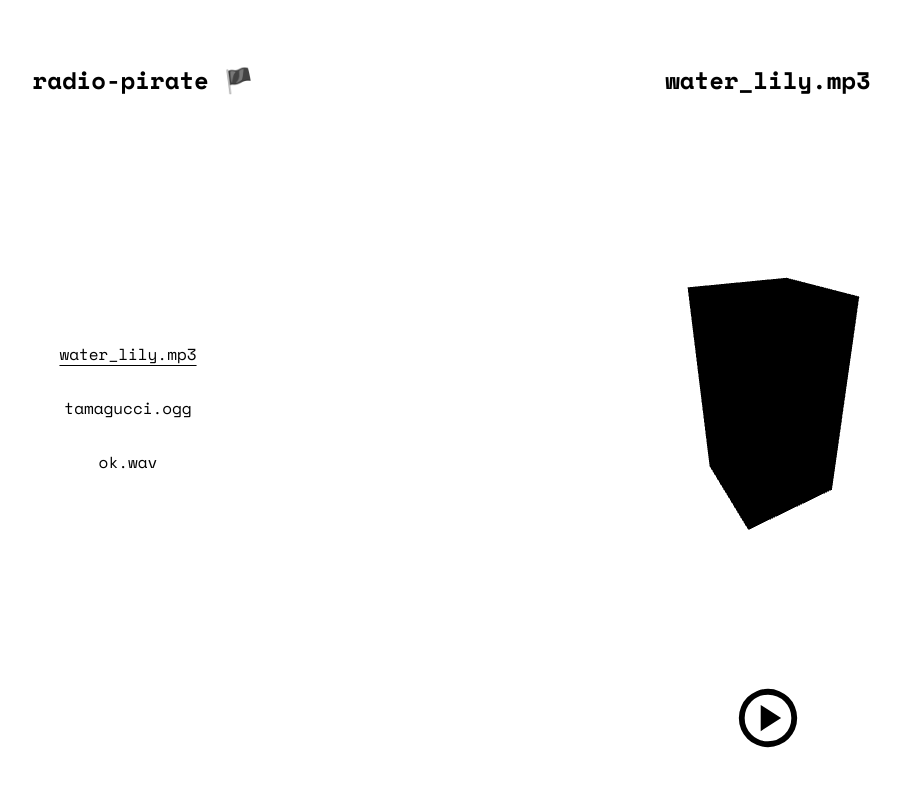
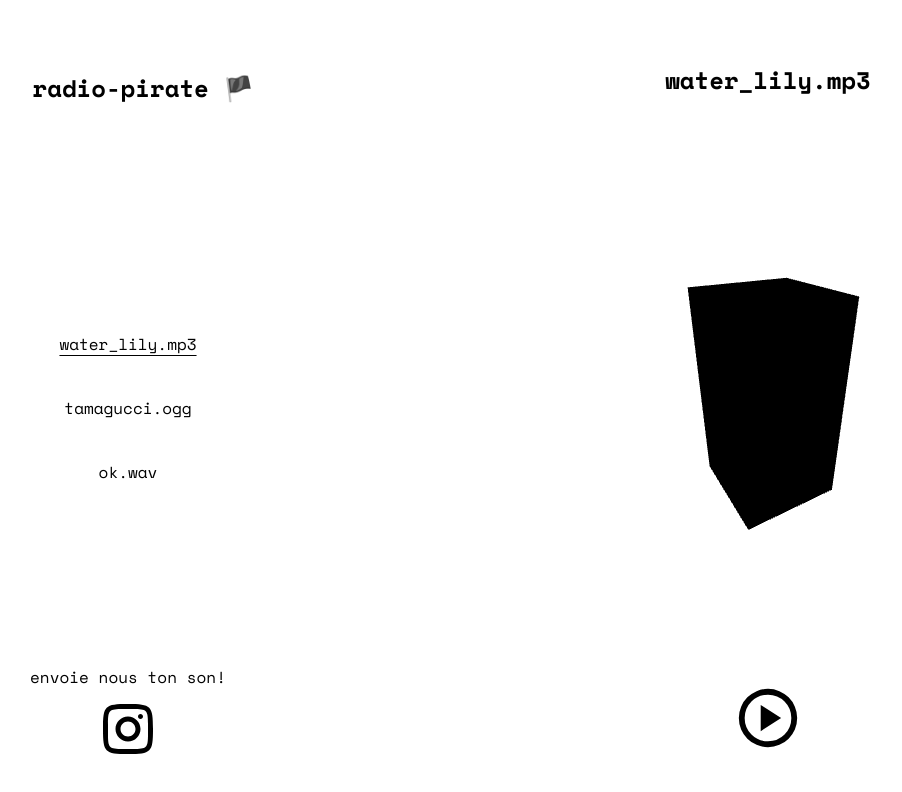
Before and after one commit to juhhh0/radio-pirate, a React (Vite) app: page / in a window 1280 px wide. Shown: the top 792 px of the page, without its empty margins (0-902 px from the left). Built offline with nearby package versions, Linux system fonts and the light colour scheme; no server answers.

Commit message:
styles and contact

```diff
--- a/src/components/Navbar.jsx
+++ b/src/components/Navbar.jsx
@@ -10,6 +10,10 @@ export default function Navbar() {
   return (
     <>
       <h1>radio-pirate 🏴</h1>
+      <div className="contact">
+          <p>envoie nous ton son!</p>
+          <a target="_blank" href="https://instagram.com"><img src="/insta.svg" alt="" /></a>
+        </div>
       <ul>
         {radios.map((item, index) => (
           <NavbarItem key={index} name={item.name} url={item.url} />
--- a/src/components/ThreeCube.jsx
+++ b/src/components/ThreeCube.jsx
@@ -31,12 +31,6 @@ const Cube = () => {
     }
   });
 
-  useEffect(()=>{
-    if(document.body.style.cursor != 'auto'){
-      document.body.style.cursor = `url(${playing ? '/pause.cur' : '/play.cur'}) 12 8, pointer`;
-    }
-
-  }, [playing])
 
   useThree(({camera}) => {
     camera.position.z = 3;
@@ -50,8 +44,7 @@ const Cube = () => {
         setPlaying((prev) => !prev);
       }}
       onPointerOver={() => {
-        // document.body.style.cursor = 'pointer';
-        document.body.style.cursor = `url(${playing ? '/pause.cur' : '/play.cur'}) 12 8, pointer`;
+        document.body.style.cursor = `pointer`;
       }}
       onPointerOut={() => {
         document.body.style.cursor = 'auto';
--- a/src/index.scss
+++ b/src/index.scss
@@ -3,6 +3,11 @@
   padding: 0;
   margin: 0;
   box-sizing: border-box;
+}
+
+a{
+  color: currentColor;
+  text-decoration: none;
 }
 
 button {
@@ -29,6 +34,10 @@ button {
   -webkit-appearance: none;
 }
 
+input{
+  padding: 5px 10px
+}
+
 ul,
 ol,
 li {
@@ -42,14 +51,32 @@ main{
 
   h1{
     font-size: 24px;
-    padding: 15px 0;
+    padding: 15px 0 0 15px;
     text-wrap: nowrap;
+    white-space: nowrap;
+    text-align: left;
+    margin-bottom: 15px;
+  }
+
+  .contact{
+    position: absolute;
+    top: 15px;
+    right: 15px;
+
+    p{
+      display: none;
+    }
+
   }
 
   ul{
     padding-top: 15px;
     position: relative;
     z-index: 10;
+
+    li{
+      padding: 5px 0;
+    }
 
     .current, li:hover{
       text-decoration: underline;
@@ -83,14 +110,16 @@ main{
     }
   }
 
+
   @media screen and (min-width: 500px) {
-    h1, ul{
-      display: inline-flex;
-      gap: 20px;
-    }
 
     h1{
       margin-right: 40px;
+    }
+
+    ul{
+    display: inline-flex;
+    gap: 10px;
     }
 
     .canvas{
@@ -116,6 +145,7 @@ main{
 
     h1{
       margin-right: unset;
+      margin-bottom: 0;
       padding-left: 30px;
       grid-area: 1 / 1 / 2 / 2;
     }
@@ -124,6 +154,25 @@ main{
       grid-area: 2 / 1 / 5 / 2;
       flex-direction: column;
       gap: 30px;
+    }
+
+    .contact{
+      grid-area: 5 / 1 / 6 / 2;
+      position:static;
+      display: flex;
+      flex-direction: column;
+    justify-content: center;
+    align-items: center;
+    padding-bottom: 15px;
+    gap: 15px;
+
+      p{
+        display: block;
+      }
+
+      img{
+        width: 50px;
+      }
     }
 
     h2{
```
Also changed, not shown: public/insta.svg (added), src/App.jsx (line endings or trailing spaces).
